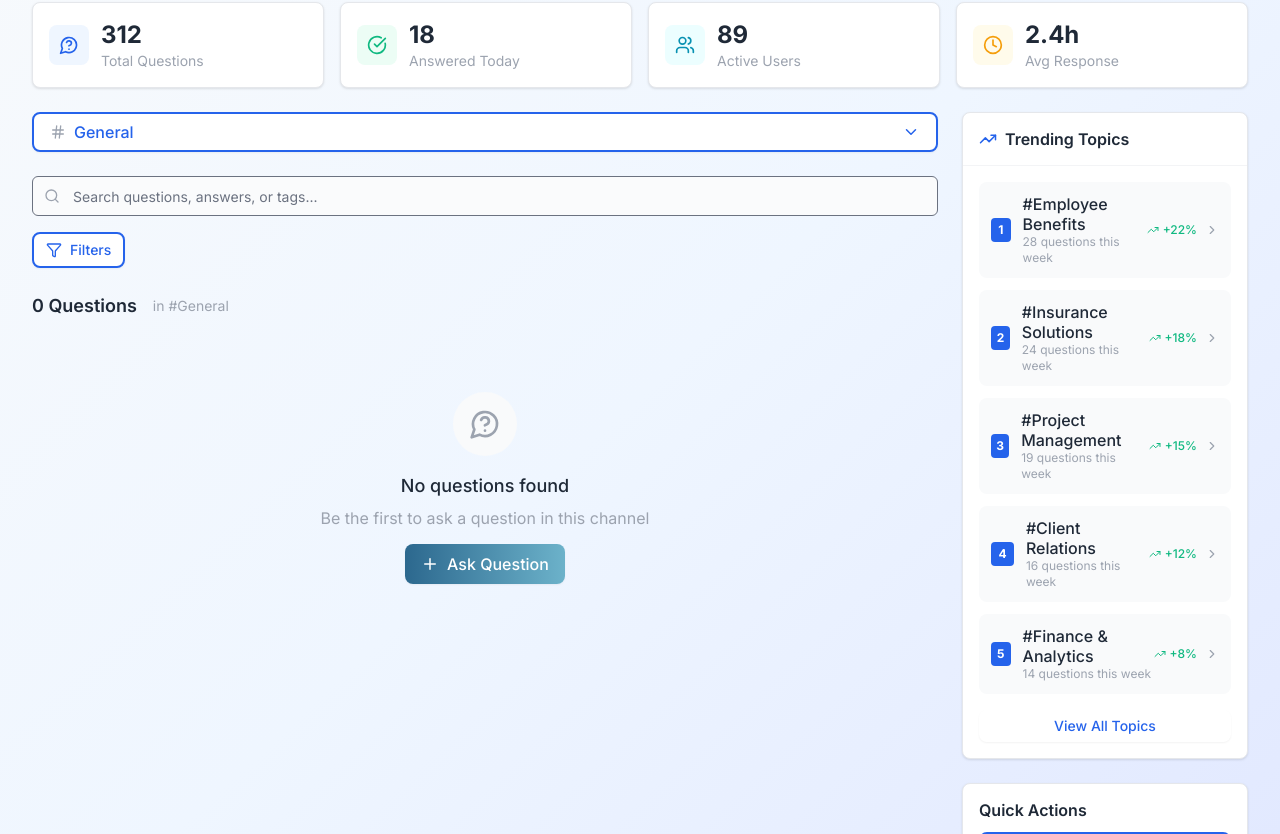
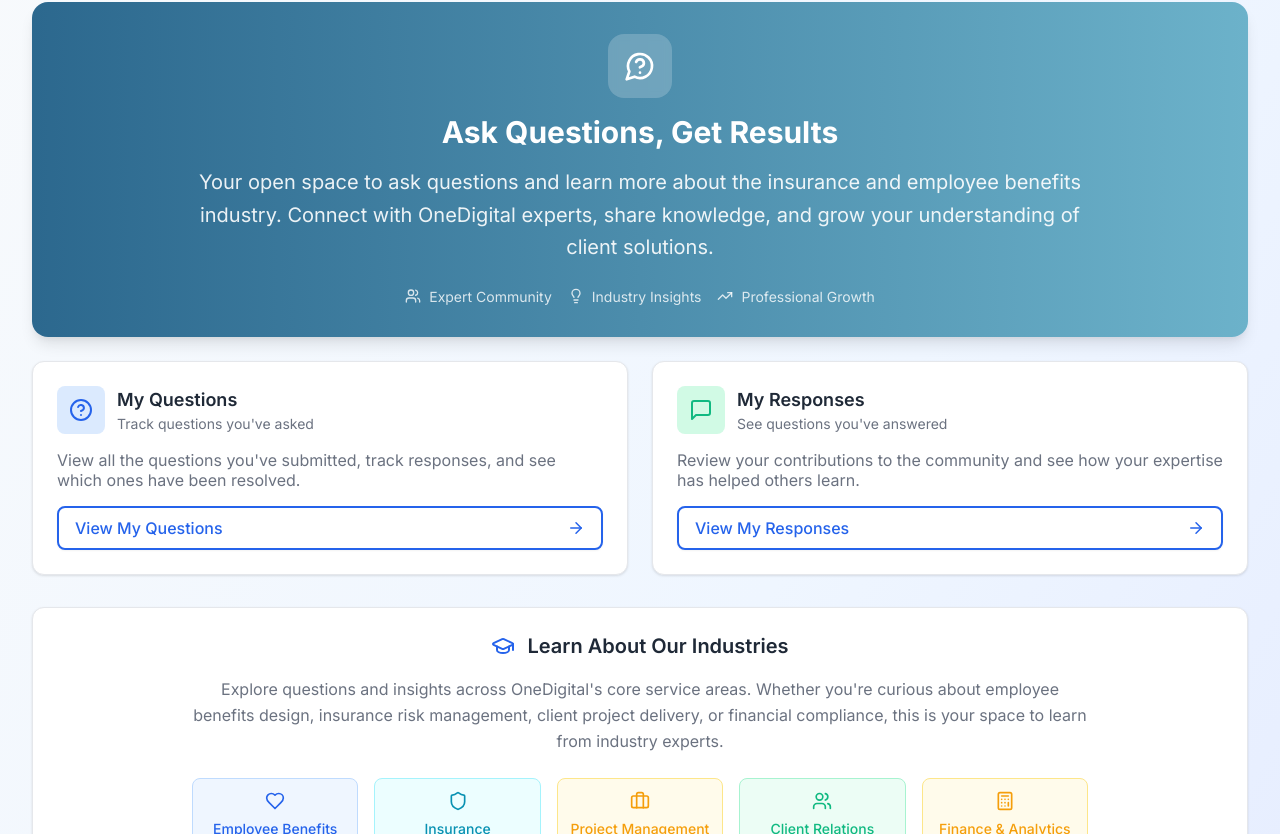
Before and after one commit to akomp88/intern_connect, a React (Vite) app: page /intern_connect/question-board in a window 1280 px wide. Shown: the part 206-1040 px from the top of the page. Built offline with nearby package versions, Linux system fonts and the light colour scheme.

Commit message:
Transform Question Page: Replace stats with 'Ask Questions, Get Results' intro, add My Questions/Responses navigation, and industry learning guide

```diff
--- a/src/pages/question-board/components/QuickStats.jsx
+++ b/src/pages/question-board/components/QuickStats.jsx
@@ -1,60 +1,96 @@
 import React from 'react';
 import Icon from '../../../components/AppIcon';
+import Button from '../../../components/ui/Button';
 
-const QuickStats = ({ stats, className = '' }) => {
-  const statItems = [
-    {
-      key: 'totalQuestions',
-      label: 'Total Questions',
-      icon: 'MessageCircleQuestion',
-      color: 'text-primary',
-      bgColor: 'bg-primary-50'
-    },
-    {
-      key: 'answeredToday',
-      label: 'Answered Today',
-      icon: 'CheckCircle',
-      color: 'text-success',
-      bgColor: 'bg-success-50'
-    },
-    {
-      key: 'activeUsers',
-      label: 'Active Users',
-      icon: 'Users',
-      color: 'text-secondary',
-      bgColor: 'bg-secondary-50'
-    },
-    {
-      key: 'avgResponseTime',
-      label: 'Avg Response',
-      icon: 'Clock',
-      color: 'text-warning',
-      bgColor: 'bg-warning-50'
-    }
-  ];
-
+const KnowledgeHubIntro = ({ onViewMyQuestions, onViewMyResponses, className = '' }) => {
   return (
-    <div className={`grid grid-cols-2 lg:grid-cols-4 gap-4 ${className}`}>
-      {statItems.map((item) => (
-        <div
-          key={item.key}
-          className="bg-surface border border-border rounded-lg p-4 shadow-elevation-1 hover:shadow-elevation-2 transition-all duration-200"
-        >
-          <div className="flex items-center space-x-3">
-            <div className={`w-10 h-10 ${item.bgColor} rounded-lg flex items-center justify-center`}>
-              <Icon name={item.icon} size={20} className={item.color} />
+    <div className={`space-y-6 ${className}`}>
+      {/* Main Description */}
+      <div className="bg-gradient-to-r from-[rgb(44,104,142)] to-[rgb(108,178,202)] rounded-2xl p-8 text-white shadow-lg">
+        <div className="max-w-4xl mx-auto text-center">
+          <div className="flex items-center justify-center mb-4">
+            <div className="w-16 h-16 bg-white bg-opacity-20 rounded-2xl flex items-center justify-center backdrop-blur-sm">
+              <Icon name="MessageCircleQuestion" size={32} color="white" />
             </div>
-            <div>
-              <p className="text-2xl font-bold text-text-primary">
-                {stats[item.key] || 0}
-              </p>
-              <p className="text-sm text-text-muted">{item.label}</p>
+          </div>
+          <h2 className="text-3xl font-bold mb-4">Ask Questions, Get Results</h2>
+          <p className="text-xl text-white text-opacity-90 mb-6 leading-relaxed">
+            Your open space to ask questions and learn more about the insurance and employee benefits industry.
+            Connect with OneDigital experts, share knowledge, and grow your understanding of client solutions.
+          </p>
+          <div className="flex flex-wrap justify-center gap-4 text-sm text-white text-opacity-80">
+            <div className="flex items-center space-x-2">
+              <Icon name="Users" size={16} />
+              <span>Expert Community</span>
+            </div>
+            <div className="flex items-center space-x-2">
+              <Icon name="Lightbulb" size={16} />
+              <span>Industry Insights</span>
+            </div>
+            <div className="flex items-center space-x-2">
+              <Icon name="TrendingUp" size={16} />
+              <span>Professional Growth</span>
             </div>
           </div>
         </div>
-      ))}
+      </div>
+
+      {/* Navigation Areas */}
+      <div className="grid grid-cols-1 md:grid-cols-2 gap-6">
+        {/* My Questions */}
+        <div className="bg-surface border border-border rounded-xl p-6 shadow-elevation-1 hover:shadow-elevation-2 transition-all duration-300">
+          <div className="flex items-center space-x-3 mb-4">
+            <div className="w-12 h-12 bg-primary-100 rounded-lg flex items-center justify-center">
+              <Icon name="HelpCircle" size={24} className="text-primary" />
+            </div>
+            <div>
+              <h3 className="text-lg font-semibold text-text-primary">My Questions</h3>
+              <p className="text-sm text-text-secondary">Track questions you've asked</p>
+            </div>
+          </div>
+          <p className="text-text-secondary mb-4">
+            View all the questions you've submitted, track responses, and see which ones have been resolved.
+          </p>
+          <Button
+            variant="outline"
+            fullWidth
+            onClick={onViewMyQuestions}
+            iconName="ArrowRight"
+            iconPosition="right"
+            className="justify-between"
+          >
+            View My Questions
+          </Button>
+        </div>
+
+        {/* My Responses */}
+        <div className="bg-surface border border-border rounded-xl p-6 shadow-elevation-1 hover:shadow-elevation-2 transition-all duration-300">
+          <div className="flex items-center space-x-3 mb-4">
+            <div className="w-12 h-12 bg-success-100 rounded-lg flex items-center justify-center">
+              <Icon name="MessageSquare" size={24} className="text-success" />
+            </div>
+            <div>
+              <h3 className="text-lg font-semibold text-text-primary">My Responses</h3>
+              <p className="text-sm text-text-secondary">See questions you've answered</p>
+            </div>
+          </div>
+          <p className="text-text-secondary mb-4">
+            Review your contributions to the community and see how your expertise has helped others learn.
+          </p>
+          <Button
+            variant="outline"
+            fullWidth
+            onClick={onViewMyResponses}
+            iconName="ArrowRight"
+            iconPosition="right"
+            className="justify-between"
+          >
+            View My Responses
+          </Button>
+        </div>
+      </div>
     </div>
   );
 };
 
-export default QuickStats;
+export default KnowledgeHubIntro;
--- a/src/pages/question-board/index.jsx
+++ b/src/pages/question-board/index.jsx
@@ -9,7 +9,7 @@
 import SearchAndFilter from './components/SearchAndFilter';
 import NewQuestionModal from './components/NewQuestionModal';
 import TrendingTopics from './components/TrendingTopics';
-import QuickStats from './components/QuickStats';
+import KnowledgeHubIntro from './components/QuickStats';
 
 const QuestionBoard = () => {
   const [selectedChannel, setSelectedChannel] = useState(null);
@@ -204,12 +204,7 @@
     { tag: 'Finance & Analytics', questionCount: 14, growth: 8 }
   ];
 
-  const stats = {
-    totalQuestions: 312,
-    answeredToday: 18,
-    activeUsers: 89,
-    avgResponseTime: '2.4h'
-  };
+
 
   useEffect(() => {
     // Set default channel
@@ -386,6 +381,18 @@
     }));
   };
 
+  const handleViewMyQuestions = () => {
+    // Filter to show only current user's questions
+    console.log('View my questions');
+    // Implementation: filter questions by current user
+  };
+
+  const handleViewMyResponses = () => {
+    // Filter to show questions current user has answered
+    console.log('View my responses');
+    // Implementation: filter questions where current user has provided answers
+  };
+
   if (isLoading) {
     return (
       <div className="min-h-screen bg-gradient-to-br from-slate-50 via-blue-50 to-indigo-100">
@@ -439,8 +446,50 @@
           </div>
         </div>
 
-        {/* Quick Stats */}
-        <QuickStats stats={stats} className="mb-6" />
+        {/* Knowledge Hub Introduction */}
+        <KnowledgeHubIntro
+          onViewMyQuestions={handleViewMyQuestions}
+          onViewMyResponses={handleViewMyResponses}
+          className="mb-8"
+        />
+
+        {/* Industry Learning Guide */}
+        <div className="bg-surface border border-border rounded-xl p-6 mb-8 shadow-elevation-1">
+          <div className="max-w-4xl mx-auto">
+            <div className="flex items-center justify-center mb-4">
+              <div className="flex items-center space-x-3">
+                <Icon name="GraduationCap" size={24} className="text-primary" />
+                <h3 className="text-xl font-semibold text-text-primary">Learn About Our Industries</h3>
+              </div>
+            </div>
+            <p className="text-center text-text-secondary mb-6 leading-relaxed">
+              Explore questions and insights across OneDigital's core service areas. Whether you're curious about employee benefits design,
+              insurance risk management, client project delivery, or financial compliance, this is your space to learn from industry experts.
+            </p>
+            <div className="grid grid-cols-2 md:grid-cols-5 gap-4">
+              <div className="flex flex-col items-center p-3 bg-primary-50 rounded-lg border border-primary-200">
+                <Icon name="Heart" size={20} className="text-primary mb-2" />
+                <span className="text-sm font-medium text-primary">Employee Benefits</span>
+              </div>
+              <div className="flex flex-col items-center p-3 bg-secondary-50 rounded-lg border border-secondary-200">
+                <Icon name="Shield" size={20} className="text-secondary mb-2" />
+                <span className="text-sm font-medium text-secondary">Insurance</span>
+              </div>
+              <div className="flex flex-col items-center p-3 bg-accent-50 rounded-lg border border-accent-200">
+                <Icon name="Briefcase" size={20} className="text-accent mb-2" />
+                <span className="text-sm font-medium text-accent">Project Management</span>
+              </div>
+              <div className="flex flex-col items-center p-3 bg-success-50 rounded-lg border border-success-200">
+                <Icon name="Users" size={20} className="text-success mb-2" />
+                <span className="text-sm font-medium text-success">Client Relations</span>
+              </div>
+              <div className="flex flex-col items-center p-3 bg-warning-50 rounded-lg border border-warning-200">
+                <Icon name="Calculator" size={20} className="text-warning mb-2" />
+                <span className="text-sm font-medium text-warning">Finance & Analytics</span>
+              </div>
+            </div>
+          </div>
+        </div>
 
         {/* Main Content */}
         <div className="grid grid-cols-1 lg:grid-cols-4 gap-6">
```
